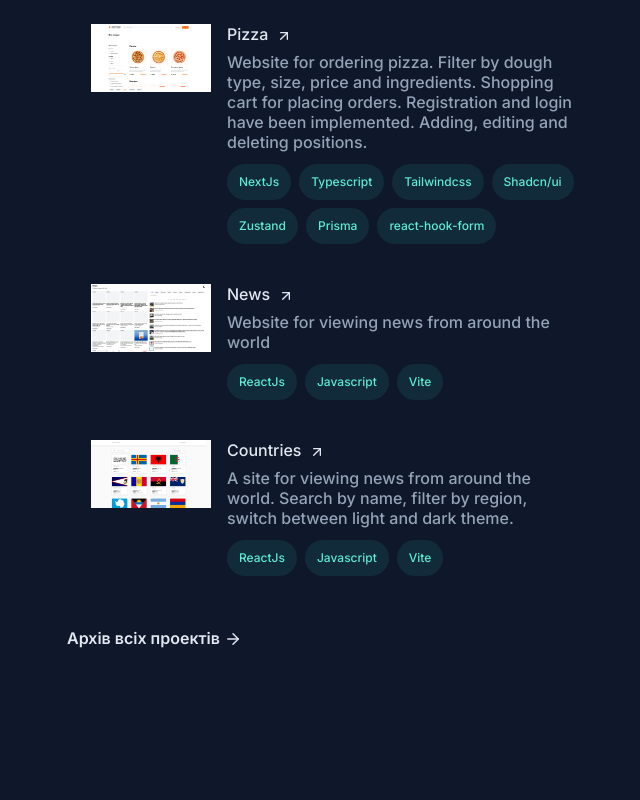
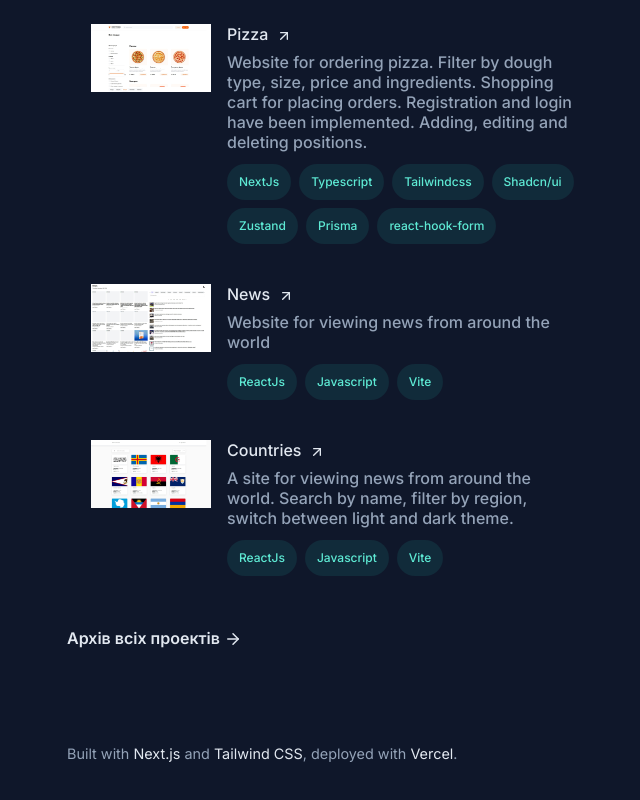
Before and after one commit to khalillovv/portfolio, a Next.js app: page / in a window 1280 px wide. Shown: the part 748-1548 px from the top of the page, without its empty margins (581-1221 px from the left). Before the commit the page ends 1492 px from the top, so only its background shows below. Built offline with nearby package versions, Linux system fonts and the light colour scheme.

Commit message:
add footer

```diff
--- a/src/components/content.tsx
+++ b/src/components/content.tsx
@@ -1,6 +1,7 @@
 import { cn } from '@/lib/utils'
 import React from 'react'
 import { About } from './about'
+import { Footer } from './footer'
 import { Projects } from './projects'
 
 interface Props {
@@ -12,6 +13,7 @@ export const Content: React.FC<Props> = ({ className }) => {
 		<div className={cn('lg:py-24', className)}>
 			<About className='mb-36' />
 			<Projects />
+			<Footer />
 		</div>
 	)
 }
--- /dev/null
+++ b/src/components/footer.tsx
@@ -0,0 +1,39 @@
+import { cn } from '@/lib/utils'
+import Link from 'next/link'
+import React from 'react'
+
+interface Props {
+	className?: string
+}
+
+export const Footer: React.FC<Props> = ({ className }) => {
+	return (
+		<footer className={cn('mt-24 text-xs font-normal', className)}>
+			Built with {''}
+			<Link
+				href='https://nextjs.org/'
+				className='text-title transition-colors hover:text-primary'
+				target='_blank'
+			>
+				Next.js
+			</Link>
+			{''} and {''}
+			<Link
+				href='https://tailwindcss.com/'
+				className='text-title transition-colors hover:text-primary'
+				target='_blank'
+			>
+				Tailwind CSS
+			</Link>
+			, deployed with {''}
+			<Link
+				href='https://vercel.com'
+				className='text-title transition-colors hover:text-primary'
+				target='_blank'
+			>
+				Vercel
+			</Link>
+			.
+		</footer>
+	)
+}
--- a/src/components/index.ts
+++ b/src/components/index.ts
@@ -1,6 +1,7 @@
 export { About } from './about'
 export { Container } from './container'
 export { Content } from './content'
+export { Footer } from './footer'
 export { Header } from './header'
 export { HighlightContainer } from './highlight-container'
 export { Project } from './project'
```
